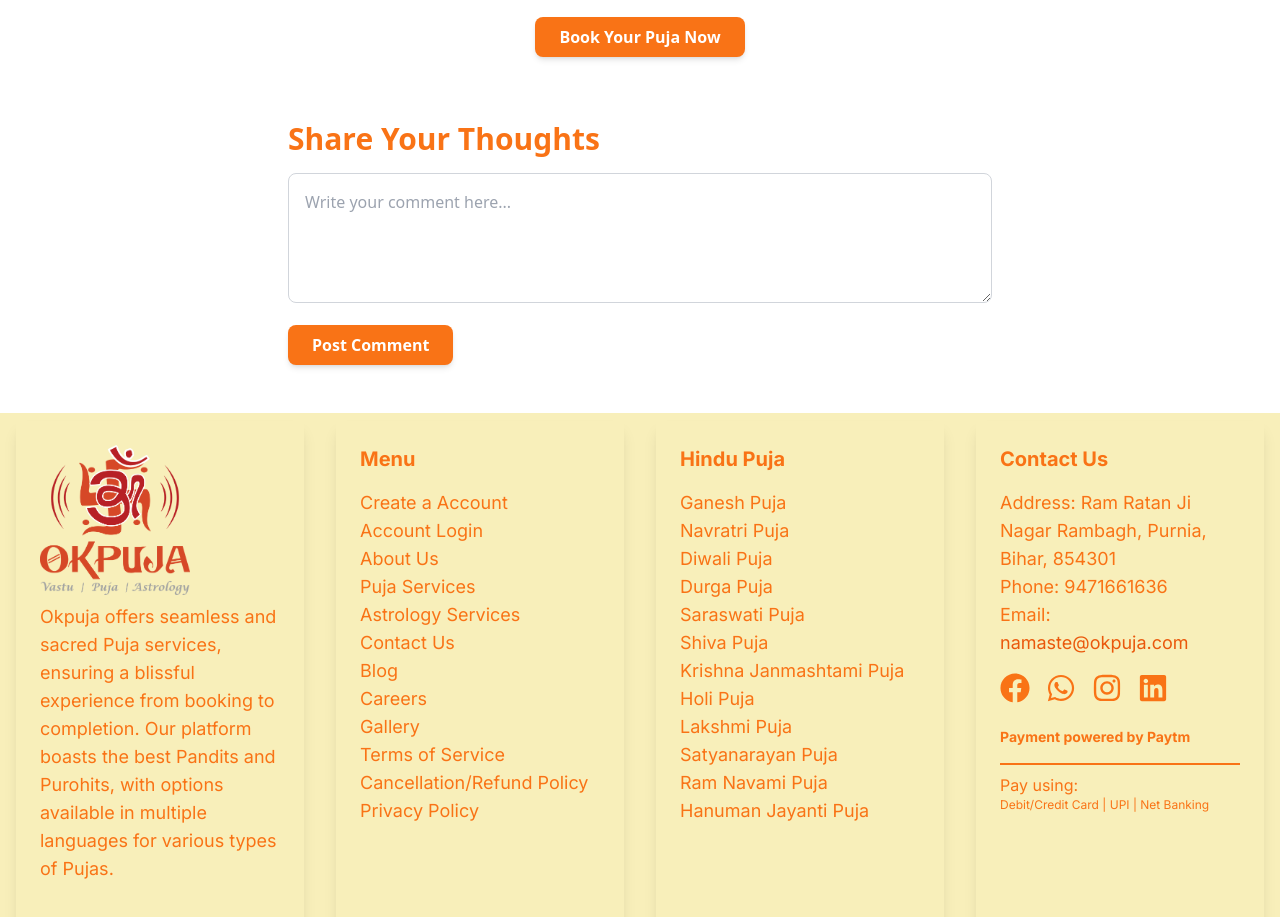
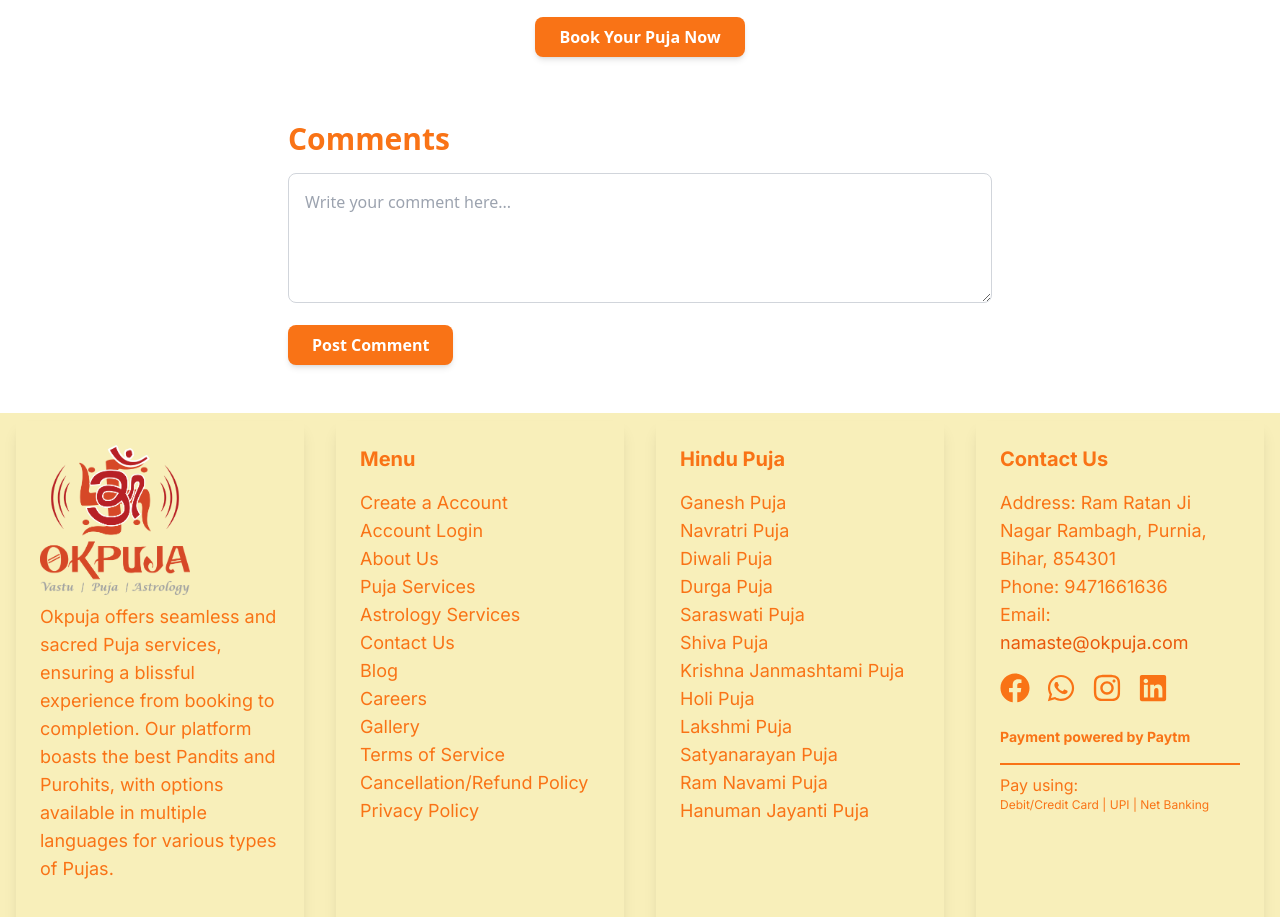
Before and after one commit to princekumar205086/sripandit, a Next.js app: page /blog/singleblog in a window 1280 px wide. Shown: the part 1840-2757 px from the top of the page. Built offline with nearby package versions, Linux system fonts and the light colour scheme.

Commit message:
small changes

```diff
--- a/src/app/(componentsUi)/(home)/blog/singleblog/page.jsx
+++ b/src/app/(componentsUi)/(home)/blog/singleblog/page.jsx
@@ -92,11 +92,11 @@ const FAQ = () => {
             question: "What are the benefits of Rudrabhishek Puja?",
             answer:
                 "The puja purifies the mind, body, and soul, removes karmic imbalances, and brings peace, harmony, and prosperity to one's life.dy, and soul, removes karmic imbalances, and brings peace, harmony, and prosperity to one's life.dy, and soul, removes karmic imbalances, and brings peace, harmony, and prosperity to one's life.",
-        },{
+        }, {
             question: "Who is Lord Satyanarayana?",
             answer:
                 "The puja purifies the mind, body, and soul, removes karmic imbalances, and brings peace, harmony, and prosperity to one's life.dy, and soul, removes karmic imbalances, and brings peace, harmony, and prosperity to one's life.dy, and soul, removes karmic imbalances, and brings peace, harmony, and prosperity to one's life.",
-        },{
+        }, {
             question: "What are the benefits of Rudrabhishek Puja?",
             answer:
                 "The puja purifies the mind, body, and soul, removes karmic imbalances, and brings peace, harmony, and prosperity to one's life.dy, and soul, removes karmic imbalances, and brings peace, harmony, and prosperity to one's life.dy, and soul, removes karmic imbalances, and brings peace, harmony, and prosperity to one's life.",
@@ -161,7 +161,7 @@ const CommentSection = () => {
     return (
         <div className="my-8">
             <h2 className="text-3xl font-semibold text-orange-500 text-center sm:text-left mb-4">
-                Share Your Thoughts
+               Comments
             </h2>
             <form onSubmit={handleCommentSubmit} className="mb-4">
                 <textarea
```
